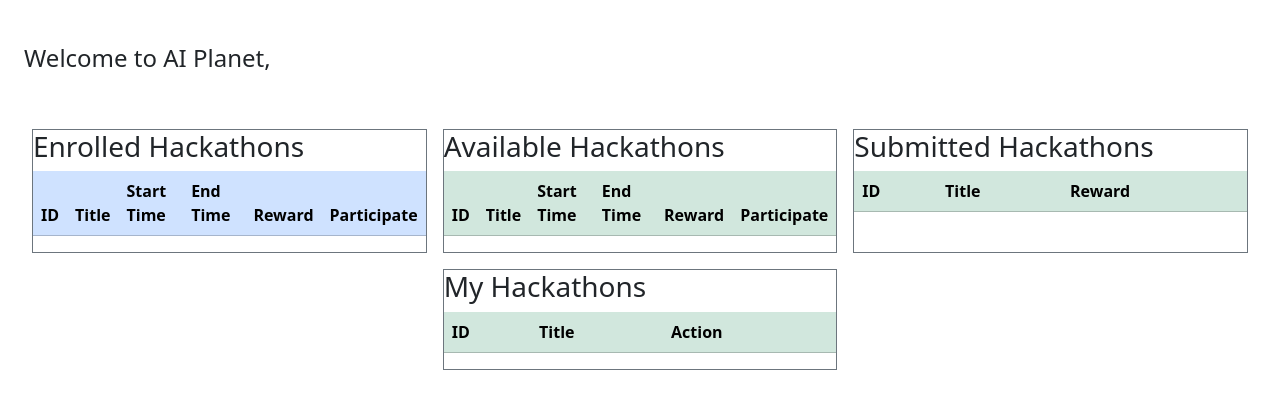
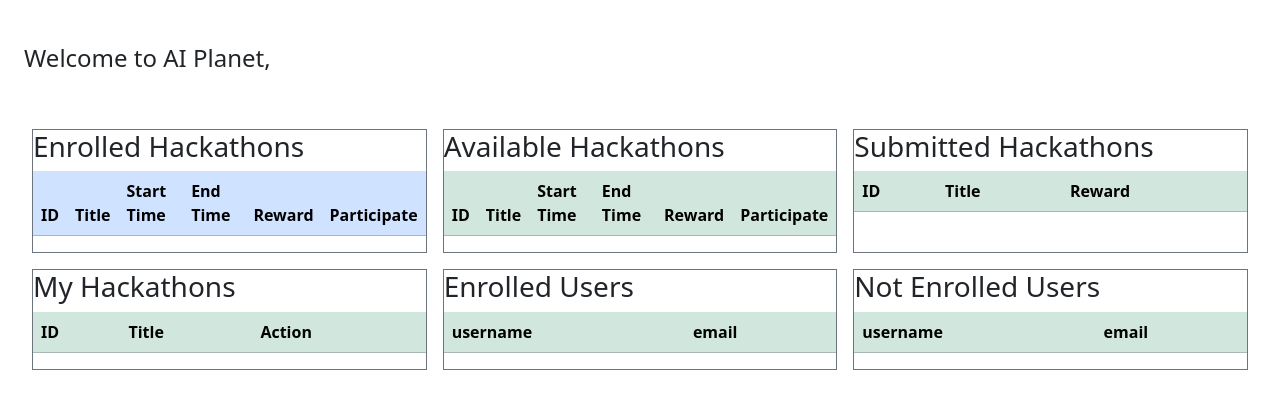
Before and after one commit to karthiknarayan07/AI_planet_assignment, a Django app: page / in a window 1280 px wide. Shown: the part 392-800 px from the top of the page. Run offline with Django 4.2, Linux system fonts and the light colour scheme; a user stored in the database is signed in; data comes from the database, SQL or seed files in the repository; lists and menus that the app fills with data are empty.

Commit message:
2 new features to get users

```diff
--- a/api/serializers.py
+++ b/api/serializers.py
@@ -1,5 +1,5 @@
 from rest_framework import serializers
-from AI_planet_application.models import Hackathon,Submission
+from AI_planet_application.models import Hackathon,Submission,User
 
 class HackathonSerializer(serializers.ModelSerializer):
     class Meta:
@@ -11,3 +11,9 @@
     class Meta:
         model = Submission
         fields = '__all__'
+
+
+class UserSerializer(serializers.ModelSerializer):
+    class Meta:
+        model = User
+        fields = ['username','email']
--- a/api/urls.py
+++ b/api/urls.py
@@ -4,4 +4,5 @@
 urlpatterns=[
     path('hackathons/<str:filterParam>', views.availableHackathons, name="availableHackathons"),
     path('hackathon/<str:action_name>/<int:hackathon_id>', views.viewApplyHackathons, name="viewApplyHackathons"),
+    path('users/<str:user_filter>',views.usersList,name='usersList')
 ]
--- a/api/views.py
+++ b/api/views.py
@@ -2,8 +2,8 @@
 from rest_framework.decorators import api_view,permission_classes
 from rest_framework.permissions import IsAuthenticated
 
-from AI_planet_application.models import Hackathon,Submission
-from .serializers import HackathonSerializer,SubmissionSerializer
+from AI_planet_application.models import Hackathon,Submission,User
+from .serializers import HackathonSerializer,SubmissionSerializer,UserSerializer
 
 from AI_planet_application.forms import HackathonForm
 
@@ -30,6 +30,7 @@
             hackathons_with_submission = Hackathon.objects.filter(submission__in=user_submissions)
             hackathonsData = HackathonSerializer(hackathons_with_submission,many=True)
             return Response(hackathonsData.data)
+
 
         if filterParam == "my_hackathons":
             hackathons = Hackathon.objects.filter(created_by=request.user)
@@ -105,3 +106,19 @@
             return Response({'status':'submitted successfully'})
 
     return Response({"status":"unknown error"})
+
+
+@api_view(['GET'])
+@permission_classes([IsAuthenticated])
+def usersList(request,user_filter):
+
+    if user_filter == "enrolledInAtLeastOneHackathon":
+        enrolledUsers = User.objects.filter(submission__isnull=False).distinct()
+        enrolledUsersData = UserSerializer(enrolledUsers,many=True)
+        return Response(enrolledUsersData.data)
+
+    if user_filter == 'notEnrolledInAtLeastOneHackathon':
+        notEnrolledUsers = User.objects.exclude(submission__isnull=False)
+        notEnrolledUsersData = UserSerializer(notEnrolledUsers,many=True)
+        return Response(notEnrolledUsersData.data)
+    return Response({'status':'error with your query please check API docs'})
--- a/templates/home.html
+++ b/templates/home.html
@@ -68,7 +68,7 @@
         </table>
     </div>
 
-    <br>
+
     <div class="myHackathons m-2 border border-secondary" id="myHackathons">
         <h3>My Hackathons</h3>
         <table class="table table-success table-striped p-2 table-hover">
@@ -80,6 +80,36 @@
                 </tr>
             </thead>
             <tbody id="myHackathonsBody">
+
+            </tbody>
+        </table>
+    </div>
+
+    <div class="enrolledUsers m-2 border border-secondary">
+        <h3>Enrolled Users</h3>
+        <table class="table table-success table-striped p-2 table-hover">
+            <thead>
+                <tr>
+                    <th>username</th>
+                    <th>email</th>
+                </tr>
+            </thead>
+            <tbody id="enrolledUsersTbody">
+
+            </tbody>
+        </table>
+    </div>
+
+    <div class="notEnrolledUsers m-2 border border-secondary">
+        <h3>Not Enrolled Users</h3>
+        <table class="table table-success table-striped p-2 table-hover">
+            <thead>
+                <tr>
+                    <th>username</th>
+                    <th>email</th>
+                </tr>
+            </thead>
+            <tbody id="notEnrolledUsersTbody">
 
             </tbody>
         </table>
@@ -168,6 +198,40 @@
         document.getElementById("myHackathonsBody").innerHTML=tableBody
     }
 
+    async function enrolledUsers() {
+        const response = await fetch("/api/users/enrolledInAtLeastOneHackathon",{
+            method:"GET",
+            credentials:'same-origin'
+        })
+        const users = await response.json();
+        var tableBody="";
+
+        for(var i=0;i<users.length;i++){
+            tableBody += `<tr>
+                            <td>${users[i].username}</td>
+                            <td>${users[i].email}</td>
+                        </tr>`
+        }
+        document.getElementById("enrolledUsersTbody").innerHTML=tableBody
+    }
+
+    async function notEnrolledUsers() {
+        const response = await fetch("/api/users/notEnrolledInAtLeastOneHackathon",{
+            method:"GET",
+            credentials:'same-origin'
+        })
+        const users = await response.json();
+        var tableBody="";
+
+        for(var i=0;i<users.length;i++){
+            tableBody += `<tr>
+                            <td>${users[i].username}</td>
+                            <td>${users[i].email}</td>
+                        </tr>`
+        }
+        document.getElementById("notEnrolledUsersTbody").innerHTML=tableBody
+    }
+
 
 
     function viewHackathon(hackathon_id){
@@ -190,6 +254,8 @@
     enrolledHackathons()
     submittedHackathons()
     myHackathons()
+    enrolledUsers()
+    notEnrolledUsers()
 
 </script>
 
```
Also changed, not shown: README.md.
